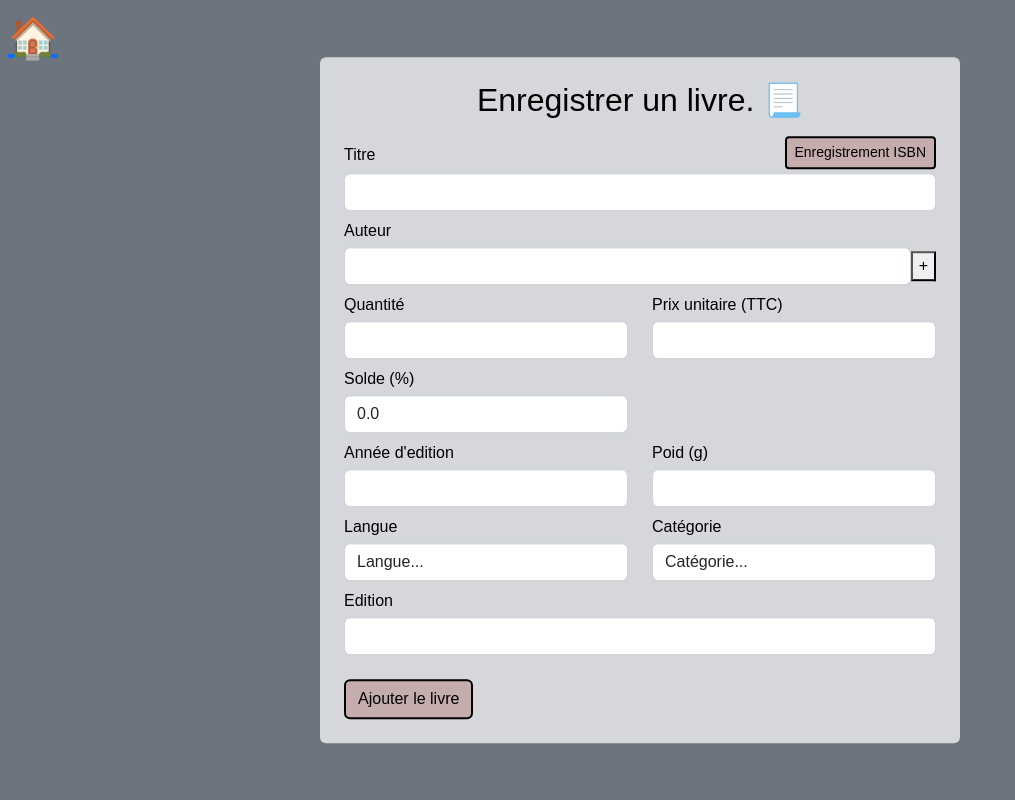
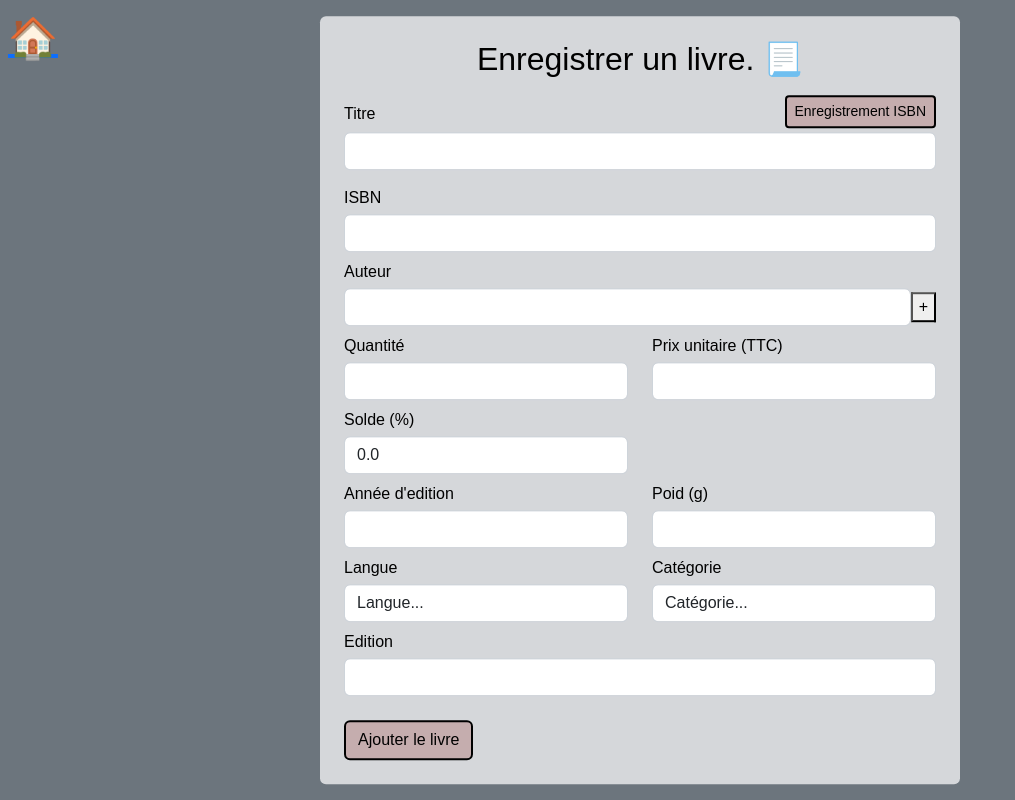
Before and after one commit to gabinforrat/librairie_ru_fr, a Flask app: page /enregistrement in a window 1280 px wide. Shown: the whole page, without its empty margins (0-1015 px from the left). Run offline with Flask 3, Linux system fonts and the light colour scheme; data comes from the database, SQL or seed files in the repository; data that the repository does not hold is empty; some libraries are stand-ins or nearby versions; some web fonts are replaced.

Commit message:
Add ISBN to save book

```diff
--- a/src/app.py
+++ b/src/app.py
@@ -780,4 +780,4 @@
 	return "probleme d'execution"
 
 if __name__ == '__main__':
-	app.run(host="0.0.0.0", port="8000", debug=False)
+	app.run(host="0.0.0.0", port="8000", debug=True)
--- a/src/templates/enregistrement_livre.html
+++ b/src/templates/enregistrement_livre.html
@@ -18,9 +18,6 @@
                         <a href="/enregistrement/ISBN">
                           <button type="button" class="btn btn-sm btn-info text-black" style="float: right; display: inline-grid;">Enregistrement ISBN</button>
                         </a>
-                        <input type="text" name="isbn"
-                            {%if info_isbn is defined%} value="{{info_isbn['isbn']}}"{% endif %}
-                            hidden>
                       </div>
                     </div>
                     <span id="msgTitre" class="message_false"> </span>
@@ -31,9 +28,21 @@
                     {% endif %}
                 </div>
 
-                <div class="form-group slideUp "
-  }
->                    <label for="auteur" class="mt-2">Auteur</label>
+                <div class="form-group slideUp">
+                  <div class="row">
+                    <div class="col">
+                      <label class="mt-3 " for="isbn">ISBN</label>
+                    </div>
+                  </div>
+                  {% if info_isbn is defined%}
+                  <input id="isbn" type="number" name="isbn" class="mt-1 form-control" value ="{{info_isbn['isbn']}}" >
+                  {% else %}
+                  <input id="isbn" type="number" name="isbn" class="mt-1 form-control" >
+                  {% endif %}
+                </div>
+
+                <div class="form-group slideUp ">
+                  <label for="auteur" class="mt-2">Auteur</label>
                     <span id="msgAuteur" class="message_false"> </span>
                     <div style="display: table;  width: 100%">
                       <div id="input_all_auteur" style="display: table-cell; width: 100%">
```
